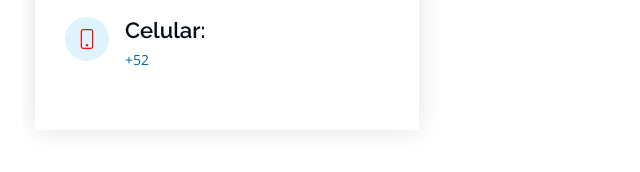
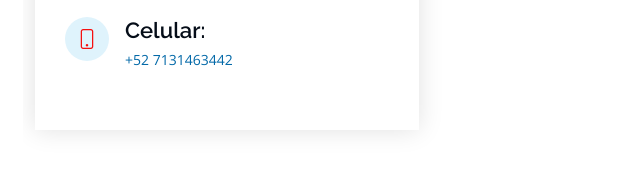
Before and after one commit to AlfredOrtizGro/warriordevops, a plain HTML site: page index.html in a window 1280 px wide. Shown: the part 2822-2994 px from the top of the page, 277-917 px from the left. Drawn offline with nearby package versions, Linux system fonts and the light colour scheme; files whose address does not match are found by name.

Commit message:
Agregar numero de telefono

```diff
--- a/index.html
+++ b/index.html
@@ -276,7 +276,7 @@
               <div class="phone">
                 <i class="bi bi-phone"></i>
                 <h4>Celular:</h4>
-                <p>+52 </p>
+                <p>+52 7131463442</p>
               </div>
 
             </div>
```
